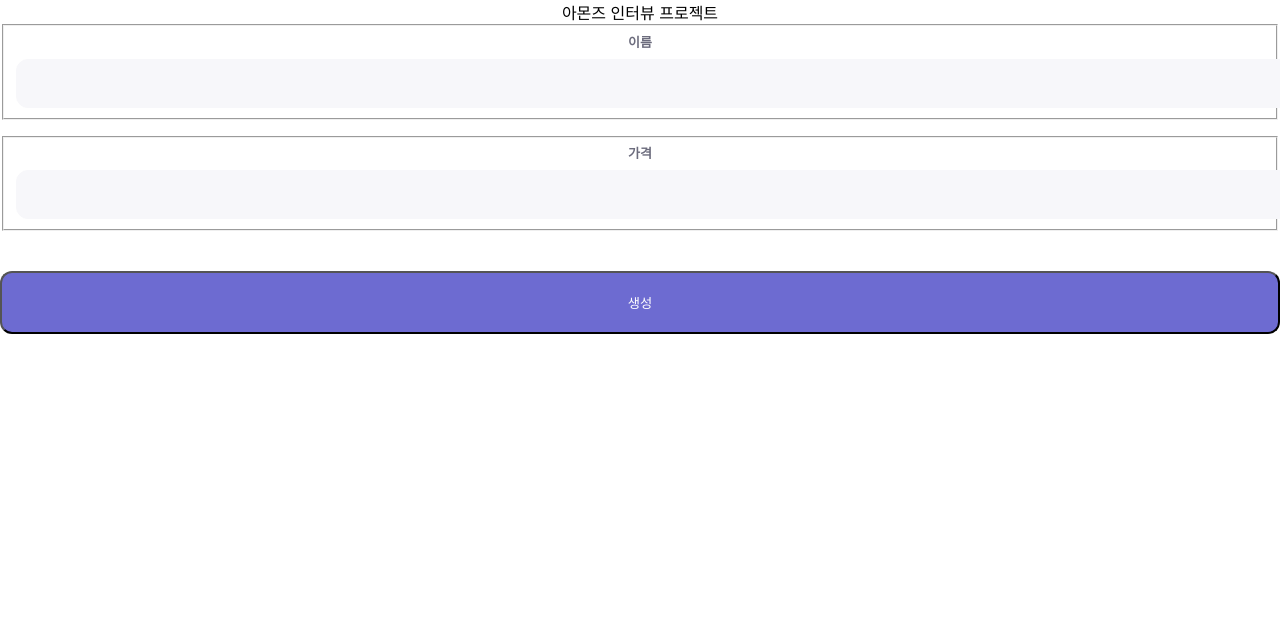
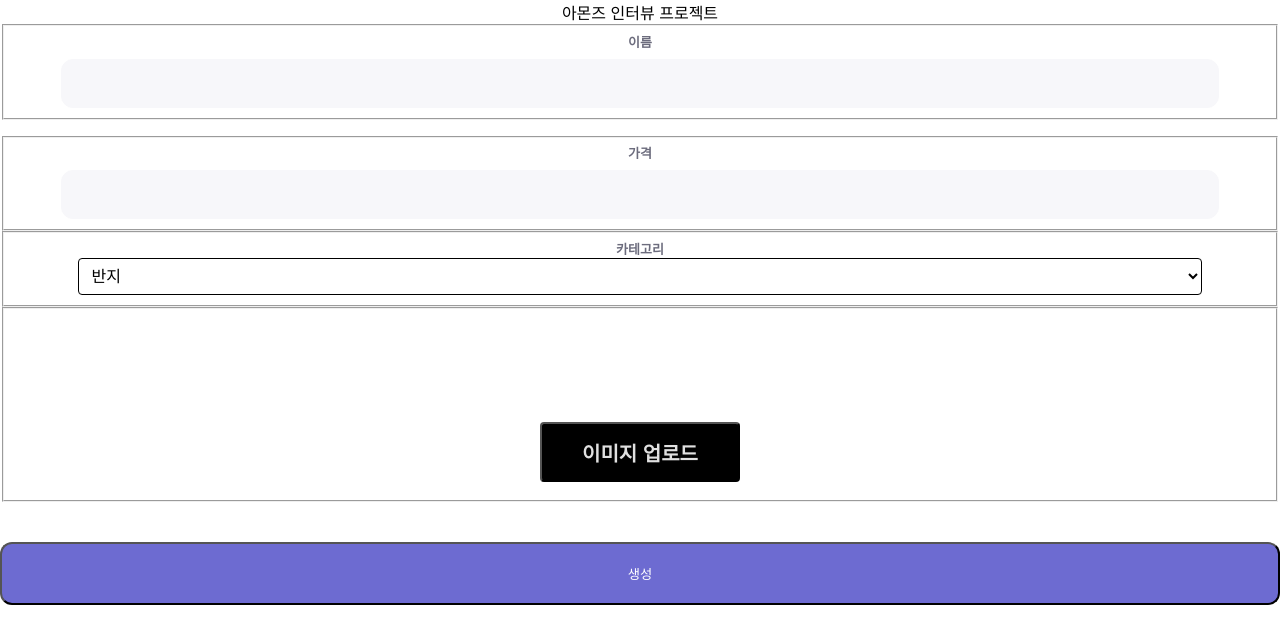
Before and after one commit to hodoocoding/admodz_interview, a React (Create React App) app: page /products in a window 1280 px wide. Shown: the top 644 px of the page. Built offline with nearby package versions, Linux system fonts and the light colour scheme.

Commit message:
feat/ProductAddForm : 상품 추가 폼 컴포넌트 추가

```diff
--- a/src/components/productAddForm/ProductAddForm.style.ts
+++ b/src/components/productAddForm/ProductAddForm.style.ts
@@ -19,12 +19,27 @@ export const Label = styled.label`
 `;
 
 export const TextInput = styled.input`
-  width: 100%;
+  width: 90%;
   margin-top: 8px;
   padding: 16px;
   background-color: #f7f7fa;
   border-radius: 12px;
   border: 1px solid #f7f7fa;
+`;
+
+export const Selectd = styled.select`
+  display: black;
+  width: 90%;
+  padding: 8px 8px;
+  font-size: inherit;
+  line-height: inherit;
+  border: 1px solid;
+  border-radius: 4px;
+  color: inherit;
+  background-color: transparent;
+  &:focus {
+    border-color: red;
+  }
 `;
 
 export const SubmitButton = styled.button`
--- a/src/components/productAddForm/ProductAddForm.tsx
+++ b/src/components/productAddForm/ProductAddForm.tsx
@@ -1,17 +1,24 @@
 import React, { useState, ChangeEvent, FormEvent } from "react";
 import { useProductMutation } from "hooks/queries/useProductMutation";
+import { ImageUploader } from "components/imageUploader";
 import * as Styled from "./ProductAddForm.style";
 
+const OPTIONS = ["반지", "목걸이", "귀걸이", "이어커프", "팔찌", "발찌"];
+
 function ProductAddForm() {
-  const [form, setForm] = useState({
+  const [product, setProduct] = useState({
     name: "",
     price: "",
+    category: "",
+    image: "",
   });
 
-  const onChangeFormValue = (e: ChangeEvent<HTMLInputElement>) => {
+  const onChangeFormValue = (
+    e: ChangeEvent<HTMLInputElement> | ChangeEvent<HTMLSelectElement>,
+  ) => {
     const { value, name } = e.target;
-    setForm({
-      ...form,
+    setProduct({
+      ...product,
       [name]: value,
     });
   };
@@ -20,10 +27,17 @@ function ProductAddForm() {
 
   const onSubmit = async (e: FormEvent<HTMLFormElement>) => {
     e.preventDefault();
-    mutate(form, {
+    mutate(product, {
       onSuccess: () => {
         console.log("등록성공");
       },
+    });
+  };
+
+  const setProductThumbnail = (image: string) => {
+    setProduct({
+      ...product,
+      image,
     });
   };
 
@@ -35,7 +49,7 @@ function ProductAddForm() {
           id="name"
           type="text"
           name="name"
-          value={form.name}
+          value={product.name}
           onChange={onChangeFormValue}
         />
       </Styled.Fieldset>
@@ -46,11 +60,27 @@ function ProductAddForm() {
           id="price"
           type="number"
           name="price"
-          value={form.price}
+          value={product.price}
           onChange={onChangeFormValue}
         />
       </Styled.Fieldset>
-
+      <Styled.Fieldset>
+        <Styled.Label htmlFor="price">카테고리</Styled.Label>
+        <Styled.Selectd
+          id="category"
+          name="category"
+          onChange={onChangeFormValue}
+        >
+          {OPTIONS.map((option) => (
+            <option key={option} value={option}>
+              {option}
+            </option>
+          ))}
+        </Styled.Selectd>
+      </Styled.Fieldset>
+      <Styled.Fieldset>
+        <ImageUploader setProductThumbnail={setProductThumbnail} />
+      </Styled.Fieldset>
       <Styled.SubmitButton type="submit">생성</Styled.SubmitButton>
     </Styled.Form>
   );
```
